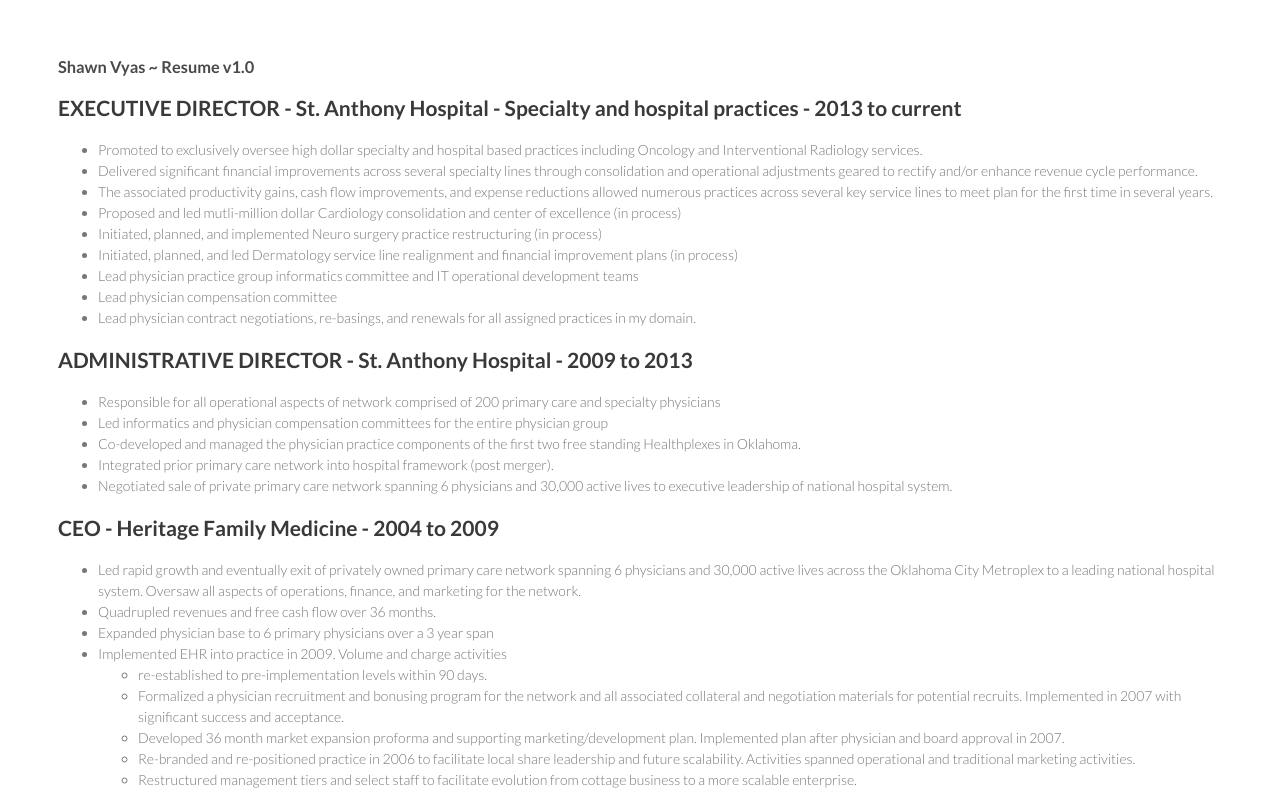
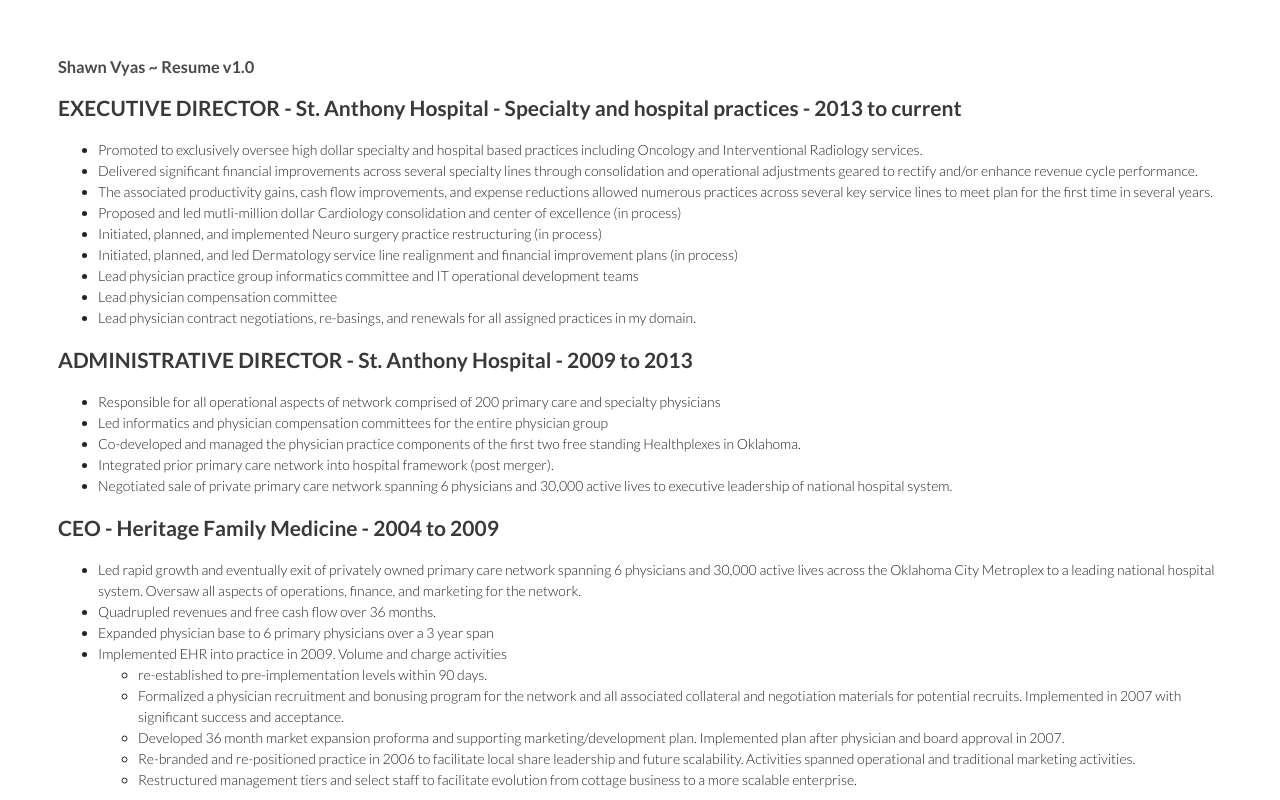
Before and after one commit to shawnvyas/shawnvyas.github.io, a plain HTML site: page index.html in a window 1280 px wide. Shown: the top 800 px of the page. Drawn offline with Linux system fonts and the light colour scheme.

Commit message:
Update styles.css

```diff
--- a/stylesheets/styles.css
+++ b/stylesheets/styles.css
@@ -3,7 +3,7 @@
 body {
   padding:50px;
   font:14px/1.5 Lato, "Helvetica Neue", Helvetica, Arial, sans-serif;
-  color:#777;
+  color:#232323;
   font-weight:300;
 }
 
```
